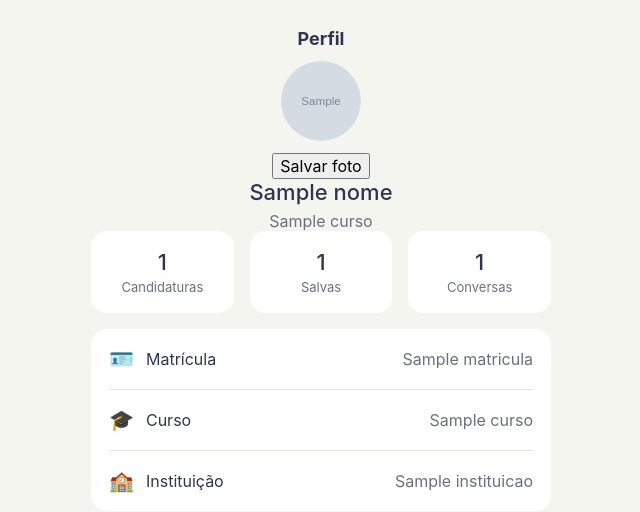
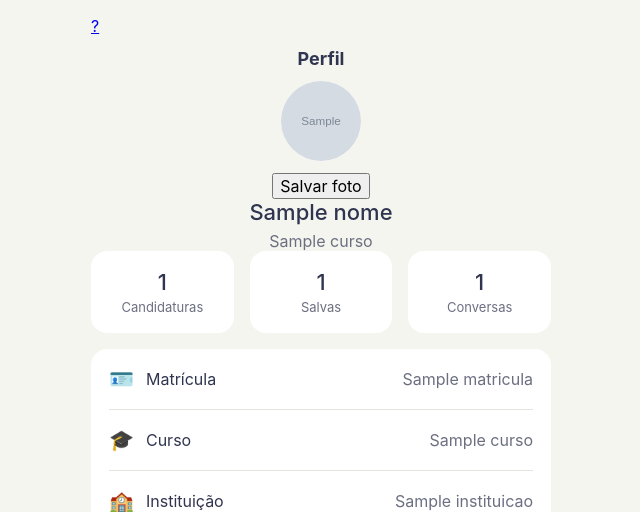
Before and after one commit to ifolk01/ENG4021-33D-DJANGO-repo, a Django app: template TIME5/Sprint 6/connectoproject/Connecto App/template/perfil.html in a window 1280 px wide. Shown: the top 512 px of the page, without its empty margins (319-959 px from the left). Run offline with Django 5.2, Linux system fonts and the light colour scheme; tables that the repository leaves empty hold one stand-in row (values such as "Sample post"); the template is opened without the code that fills it: values that come from a table or form of the project are taken from there, most other values are stand-ins (such as "Sample title", 1, 10 or a date in 2020); grey boxes marked "Sample" are stand-in pictures; parts of the project's set-up code (start-up, migrations or seed data) failed here and were passed over.

Commit message:
Add help button for FAQs in perfil.html
Added a help button for frequently asked questions above the profile header.

```diff
--- a/TIME5/Sprint 6/connectoproject/Connecto App/template/perfil.html
+++ b/TIME5/Sprint 6/connectoproject/Connecto App/template/perfil.html
@@ -10,8 +10,15 @@
 </head>
 <body class="connecto-page">
   <main class="standard-shell profile-shell">
+
+    <a href="{% url 'duvidas_frequentes' %}"
+       class="botao-ajuda"
+       title="Dúvidas frequentes"
+       aria-label="Dúvidas frequentes">
+      ?
+    </a>
+
     <h1>Perfil</h1>
-
 {% if messages %}
     {% for message in messages %}
         <div class="aviso {{ message.tags }}" role="status">
```
